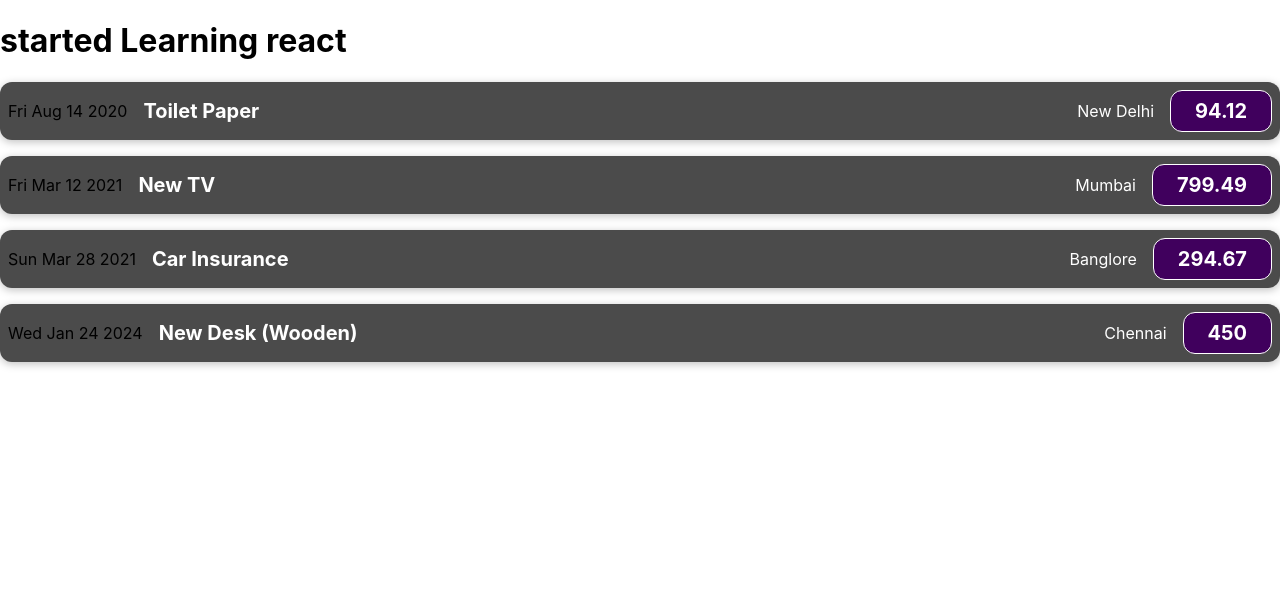
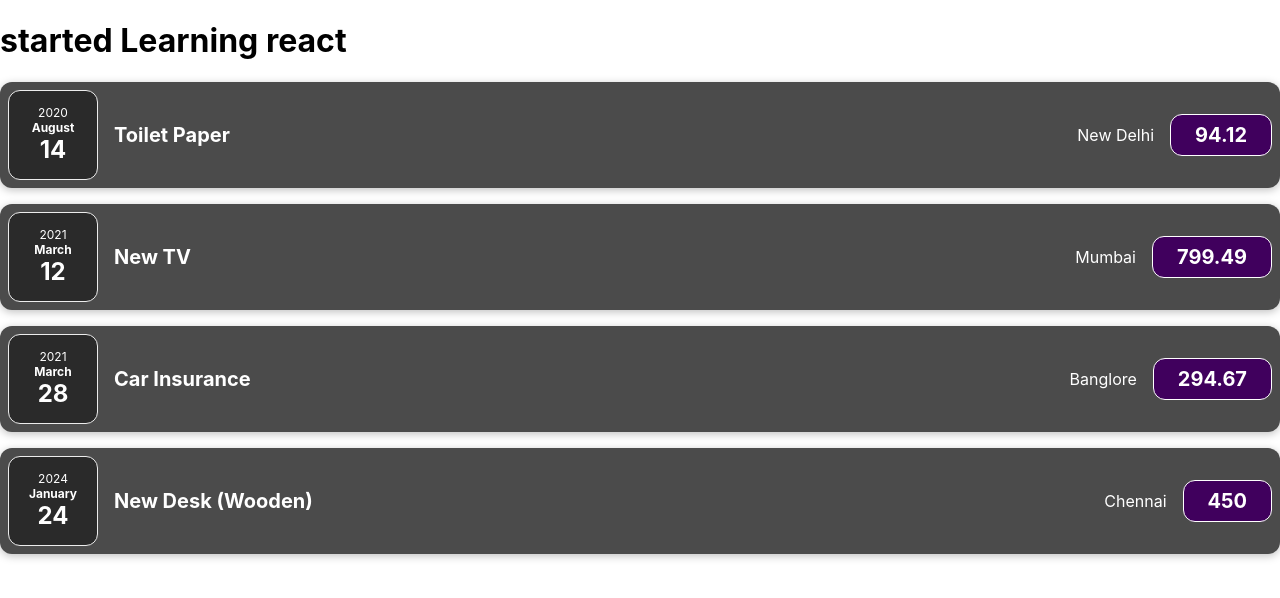
Before and after one commit to EshaGautam/React, a React (Create React App) app: page / in a window 1280 px wide. Shown: the top 598 px of the page. Built offline with nearby package versions, Linux system fonts and the light colour scheme.

Commit message:
Making new custom Components

```diff
--- /dev/null
+++ b/src/component/ExpenseDate.css
@@ -0,0 +1,26 @@
+.expense-date {
+  display: flex;
+  flex-direction: column;
+  width: 5.5rem;
+  height: 5.5rem;
+  border: 1px solid #ececec;
+  background-color: #2a2a2a;
+  color: white;
+  border-radius: 12px;
+  align-items: center;
+  justify-content: center;
+}
+
+.expense-date__month {
+  font-size: 0.75rem;
+  font-weight: bold;
+}
+
+.expense-date__year {
+  font-size: 0.75rem;
+}
+
+.expense-date__day {
+  font-size: 1.5rem;
+  font-weight: bold;
+}
--- /dev/null
+++ b/src/component/ExpenseDate.js
@@ -0,0 +1,18 @@
+import './ExpenseDate.css'
+
+function ExpenseDate(props){
+
+      let month = props.date.toLocaleString("en-US", { month: "long" });
+      let year = props.date.getFullYear();
+      let day = props.date.toLocaleString("en-US", { day: "2-digit" });
+return (
+  <div className="expense-date">
+    <div className="expense-date__year">{year}</div>
+    <div className="expense-date__month">{month}</div>
+    <div className="expense-date__day">{day}</div>
+  </div>
+);
+
+}
+
+export default ExpenseDate;
--- /dev/null
+++ b/src/component/ExpenseDetails.js
@@ -0,0 +1,13 @@
+import "./ExpenseItem.css";
+
+function ExpenseDetails(props) {
+  return (
+    <div className="expense-item__description">
+      <h2>{props.title} </h2>
+      <div className="expense-item__location">{props.location}</div>
+      <div className="expense-item__price ">{props.amount} </div>
+    </div>
+  );
+}
+
+export default ExpenseDetails;
--- a/src/component/ExpenseItem.js
+++ b/src/component/ExpenseItem.js
@@ -1,14 +1,16 @@
  import './ExpenseItem.css'
+ import ExpenseDate from './ExpenseDate';
+ import ExpenseDetails from './ExpenseDetails';
 
 function ExpenseItem(props){
+
+
+
     return (
       <div className="expense-item">
-        <div>{props.date.toDateString()}</div>
-        <div className="expense-item__description">
-          <h2>{props.title} </h2>
-          <div className='expense-item__location'>{props.location}</div>
-          <div className="expense-item__price ">{props.amount} </div>
-        </div>
+       <ExpenseDate date = {props.date}/>
+       <ExpenseDetails title ={props.title} amount={props.amount} location={props.location}/>
+
       </div>
     );
 }
```
